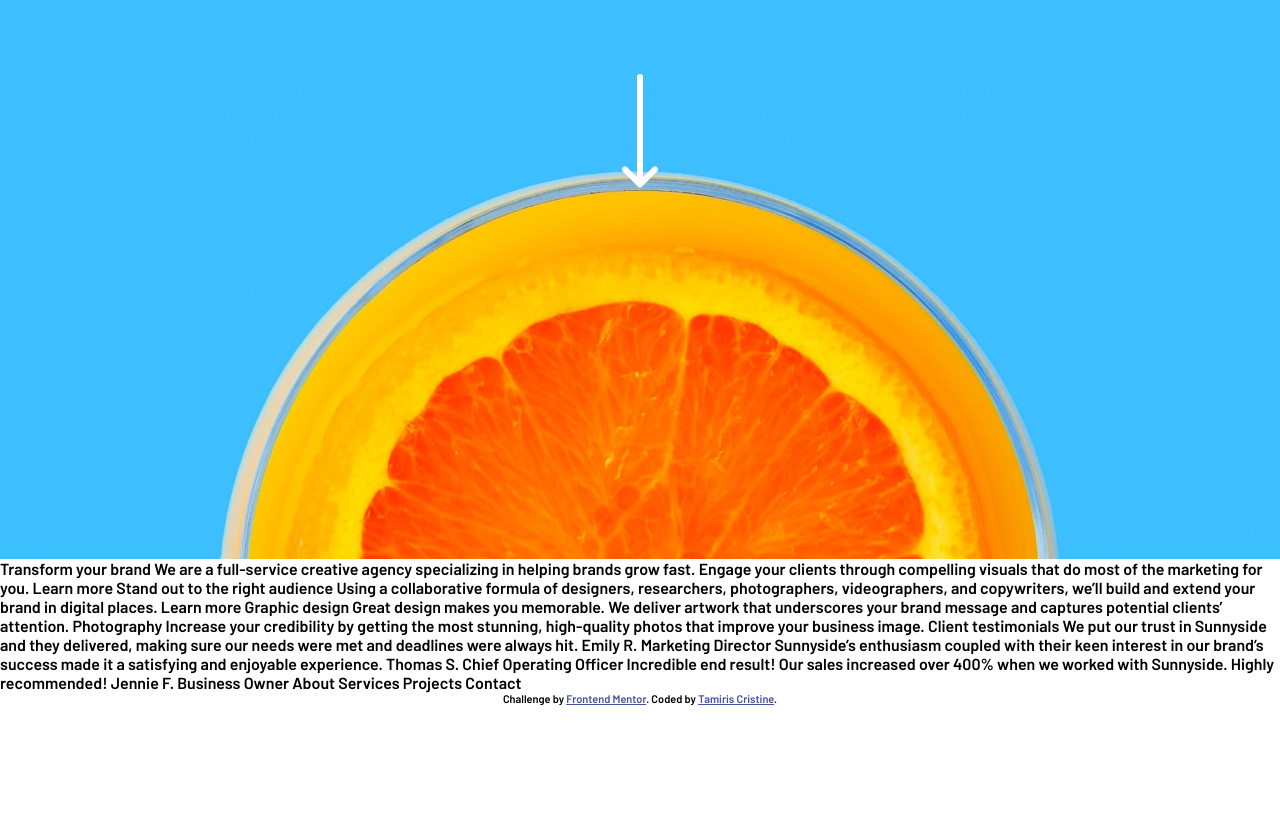
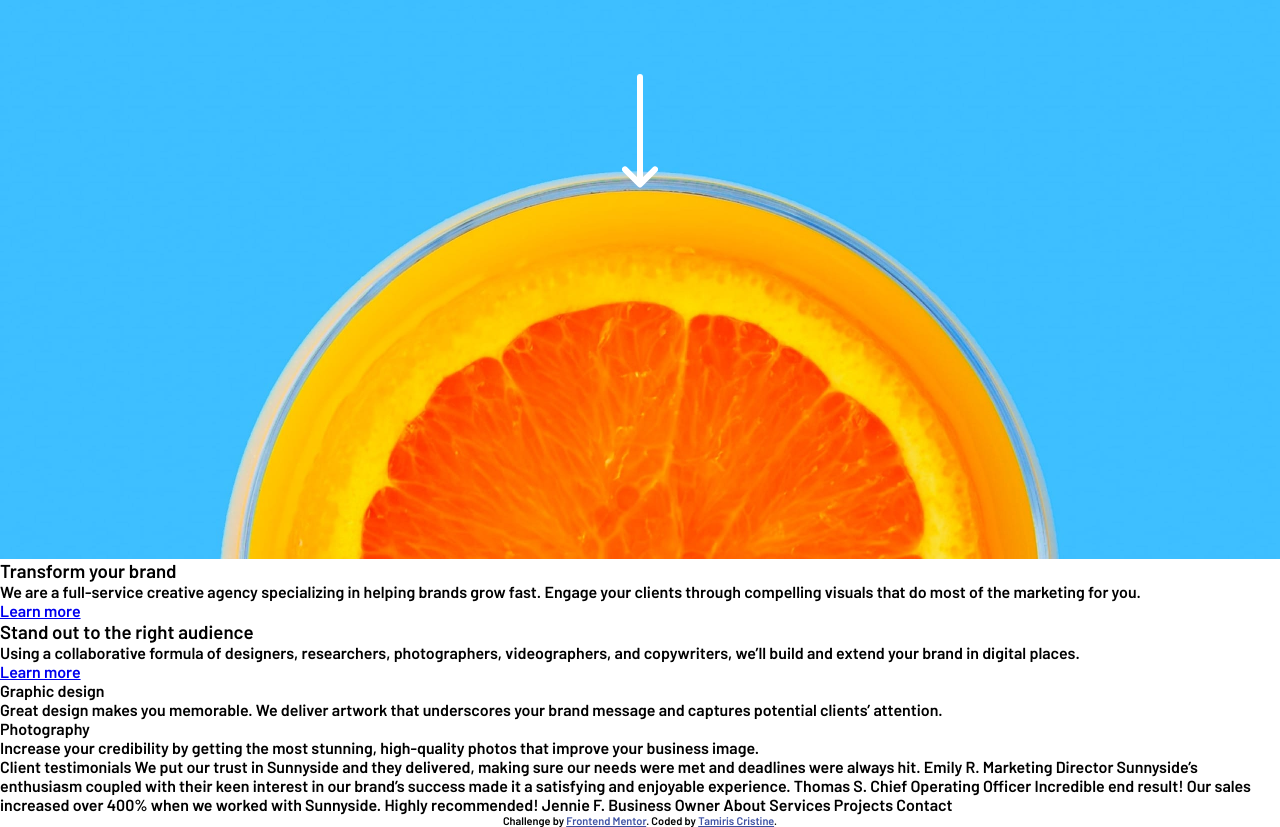
Before and after one commit to TamirisCss/sunnyside-landing-page, a plain HTML site: page index.html in a window 1280 px wide. Shown: the part 241-1068 px from the top of the page. Before the commit the page ends 946 px from the top, so only its background shows below. Drawn offline with Linux system fonts and the light colour scheme.

Commit message:
setting HTML

```diff
--- a/index.html
+++ b/index.html
@@ -15,10 +15,10 @@
     <nav class="menu">
       <img class="logo" src="./images/logo.svg" alt="sunnyside logo">
       <ul>
-        <li><a href="">About</a></li>
-        <li><a href="">Services</a></li>
-        <li><a href="">Projects</a></li>
-        <li><a href="">Contact</a></li>
+        <li><a href="#">About</a></li>
+        <li><a href="#">Services</a></li>
+        <li><a href="#">Projects</a></li>
+        <li><a href="#">Contact</a></li>
       </ul>
     </nav>
     <h1>We are creatives</h1>
@@ -26,27 +26,44 @@
       <img src="./images/icon-arrow-down.svg" alt="arrow down">
     </div>
   </header>
+  <main>
+    <section class="boxes">
+      <div class="box box1">
+        <h3>Transform your brand</h3>
+        <p>We are a full-service creative agency specializing in helping brands grow fast.
+          Engage your clients through compelling visuals that do most of the marketing for you.
+        </p>
+        <a href="#">Learn more</a>
+      </div>
+      <div class="box box2"></div>
+      <div class="box box3"></div>
+      <div class="box box4">
+        <h3>Stand out to the right audience</h3>
+        <p>Using a collaborative formula of designers, researchers, photographers, videographers,
+        and copywriters, we’ll build and extend your brand in digital places.
+        </p>
+        <a href="#">Learn more</a>
+      </div>
+      <div class="box box5">
+        <h4>Graphic design</h4>
+        <p>Great design makes you memorable. We deliver artwork that underscores your brand message
+          and captures potential clients’ attention.
+        </p>
+      </div>
+      <div class="box box6">
+        <h4>Photography</h4>
+        <p>Increase your credibility by getting the most stunning, high-quality photos that improve
+          your business image.
+        </p>
+      </div>
+    </section>
+  </main>
 
 
 
-  Transform your brand
 
-  We are a full-service creative agency specializing in helping brands grow fast.
-  Engage your clients through compelling visuals that do most of the marketing for you.
 
-  Learn more
 
-  Stand out to the right audience
-
-  Using a collaborative formula of designers, researchers, photographers, videographers, and copywriters, we’ll build and extend your brand in digital places.
-
-  Learn more
-
-  Graphic design
-  Great design makes you memorable. We deliver artwork that underscores your brand message and captures potential clients’ attention.
-
-  Photography
-  Increase your credibility by getting the most stunning, high-quality photos that improve your business image.
 
   Client testimonials
 
```
